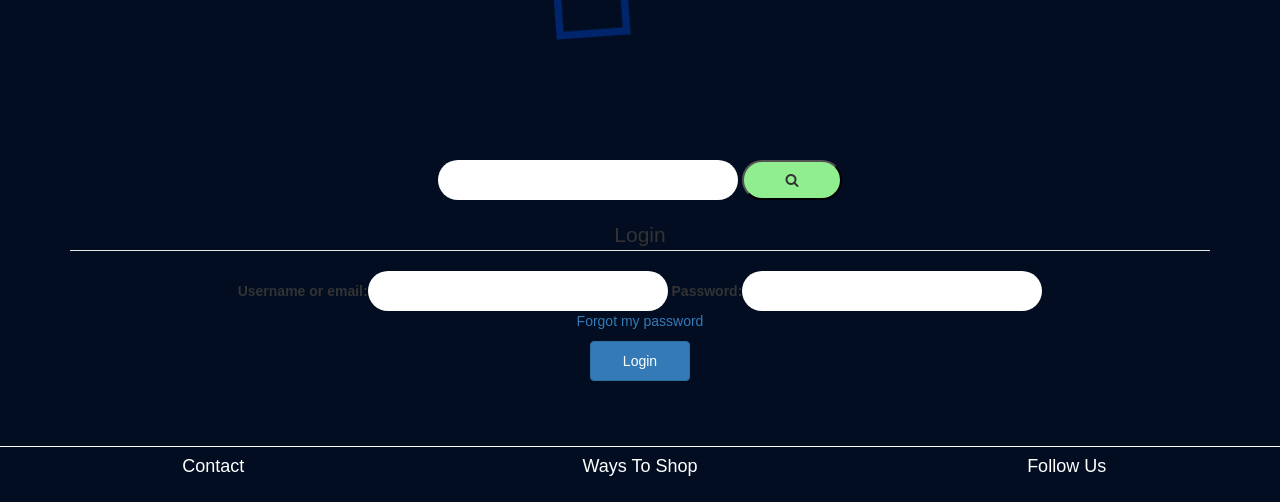
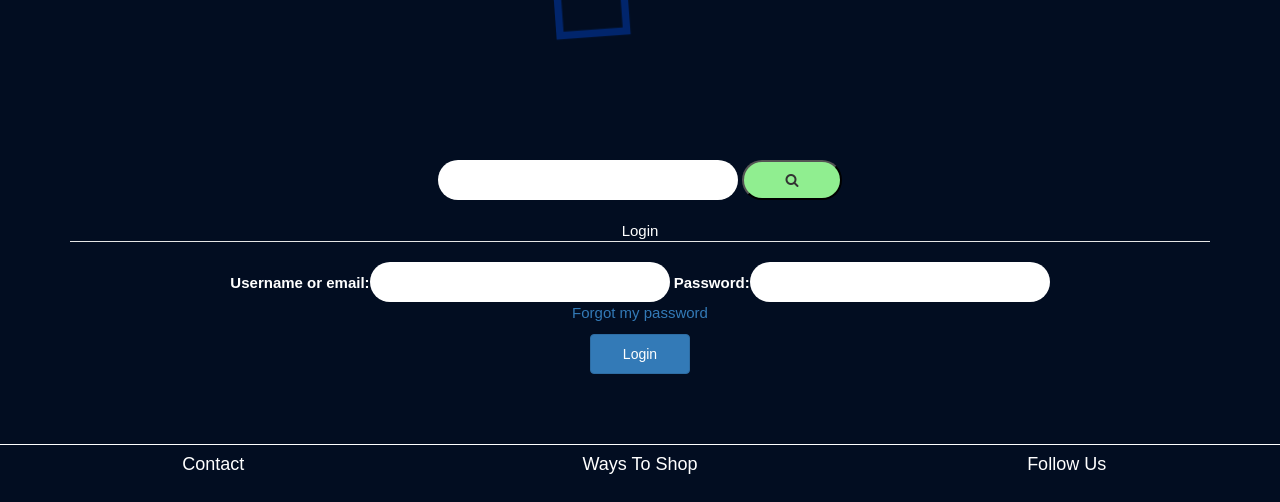
Before and after one commit to mattyturn95/Shoe-Shop, a Django app: page /accounts/login/ in a window 1280 px wide. Shown: the part 712-1214 px from the top of the page. Run offline with Django 3.2, Linux system fonts and the light colour scheme; some libraries are stand-ins or nearby versions.

Commit message:
changed style view

```diff
--- a/accounts/templates/login.html
+++ b/accounts/templates/login.html
@@ -1,9 +1,9 @@
 {% extends "base.html" %}
 {% load bootstrap_tags %}
 {% block content %}
-    <form method="post" action="{% url 'login' %}?next={{ next }}" class="accountform">
+    <form method="post" action="{% url 'login' %}?next={{ next }}" class="checkout-text-details accountform">
         <fieldset class="form-group">
-            <legend>Login</legend>
+            <legend class='checkout-text-details'>Login</legend>
             {% csrf_token %}
             {{ user_form | as_bootstrap }}
 
```
